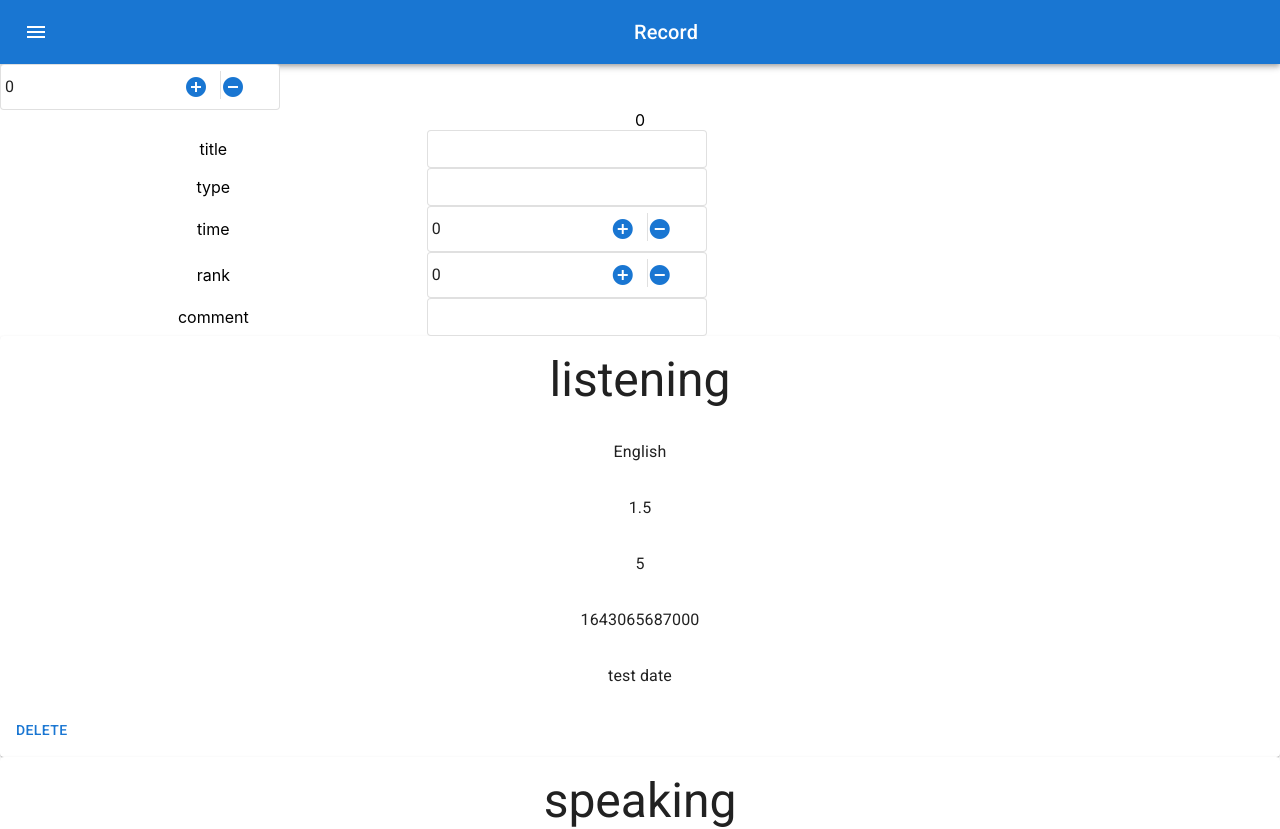
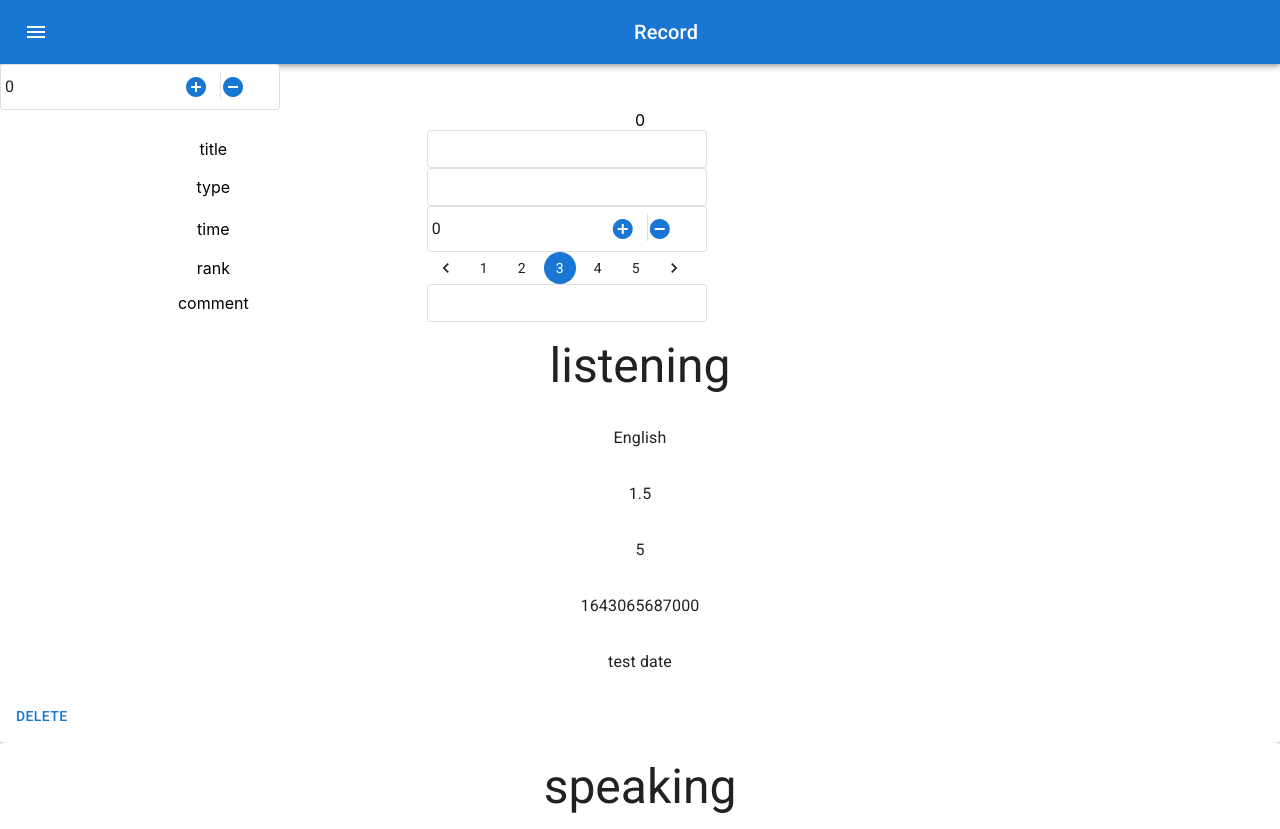
Before and after one commit to yuki-0211/learning-react-records-app, a React (Create React App) app: page / in a window 1280 px wide. Shown: the top 829 px of the page. Built offline with nearby package versions, Linux system fonts and the light colour scheme.

Commit message:
feature: add pagination

```diff
--- /dev/null
+++ b/src/components/atoms/Pagination/index.tsx
@@ -0,0 +1,22 @@
+import {
+  Pagination as MuiPagination,
+  PaginationProps as MuiPaginationProps,
+} from '@mui/material';
+
+export const Pagination: React.VFC<MuiPaginationProps> = ({
+  count,
+  variant,
+  color,
+  defaultPage,
+  onChange,
+}) => {
+  return (
+    <MuiPagination
+      count={count}
+      variant={variant}
+      color={color}
+      defaultPage={defaultPage}
+      onChange={onChange}
+    />
+  );
+};
--- a/src/components/template/InputRecode.tsx
+++ b/src/components/template/InputRecode.tsx
@@ -1,19 +1,16 @@
+import { usePagination } from '../../hooks/usePagination';
 import { useTextButtonNumberForm } from '../../hooks/useTextButtonNumberForm';
 import { useTextForm } from '../../hooks/useTextField';
 import { Grid } from '../atoms/Grid';
 import { OutlinedInput } from '../atoms/OutlinedInput';
+import { Pagination } from '../atoms/Pagination';
 import { FormBase } from '../molecules/FormBase';
 import { TextButtonNumberForm } from '../organisms/TextButtonNumberForm';
 
 export const InputRecode = () => {
   const { state: title, onChange: titleOnChange } = useTextForm();
   const { state: type, onChange: typeOnChange } = useTextForm();
-  const {
-    state: rankState,
-    decrement: rankDecrement,
-    increment: rankIncrement,
-    onChange: rankOnChange,
-  } = useTextButtonNumberForm();
+  const { state: rankState, onChange: rankOnChange } = usePagination();
   const {
     state: timeState,
     decrement: timeDecrement,
@@ -56,10 +53,11 @@ export const InputRecode = () => {
         rank
       </Grid>
       <Grid item xs={8}>
-        <TextButtonNumberForm
-          count={rankState.count}
-          onClickDecrease={rankDecrement}
-          onClickIncrease={rankIncrement}
+        <Pagination
+          count={5}
+          variant="text"
+          color="primary"
+          defaultPage={3}
           onChange={rankOnChange}
         />
       </Grid>
--- /dev/null
+++ b/src/hooks/usePagination.ts
@@ -0,0 +1,10 @@
+import { ChangeEvent, useCallback, useState } from 'react';
+
+export const usePagination = () => {
+  const [state, setState] = useState<number>(3);
+  const onChange = useCallback(
+    (event: ChangeEvent<unknown>, page: number) => setState(page),
+    []
+  );
+  return { state, onChange };
+};
```
